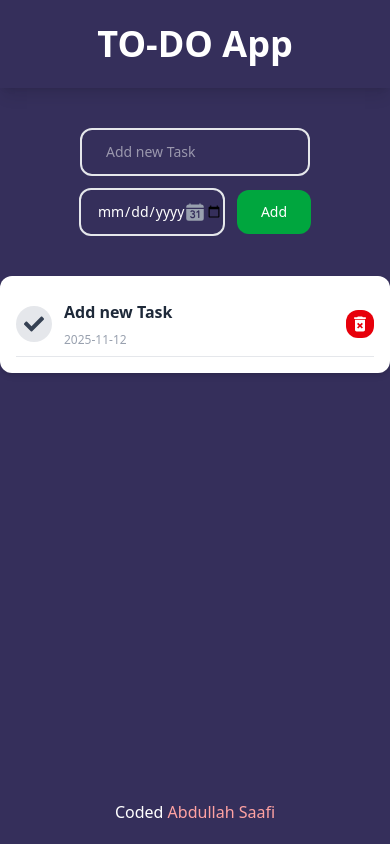
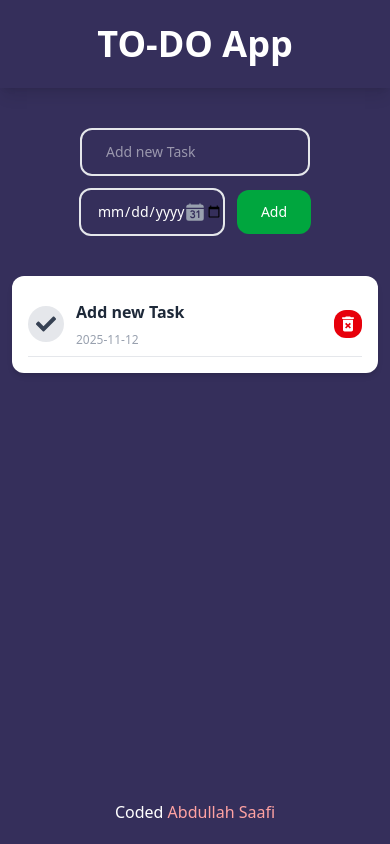
Before and after one commit to Abdullah-saafi/react-todo-app, a React (Vite) app: page / in a window 390 px wide. Built offline with nearby package versions, Linux system fonts and the light colour scheme.

Commit message:
resolve issue

```diff
--- a/src/components/Todoitems.jsx
+++ b/src/components/Todoitems.jsx
@@ -106,7 +106,7 @@ const TodoItems = () => {
         </div>
       </div>
 
-      <div className="TodoItems bg-white shadow-md rounded-xl p-4   sm:m-6 md:m-10">
+      <div className="TodoItems bg-white shadow-md rounded-xl p-4 m-3 sm:m-6 md:m-10">
         {todos.map((todo, index) => (
           <div
             key={index}
```
